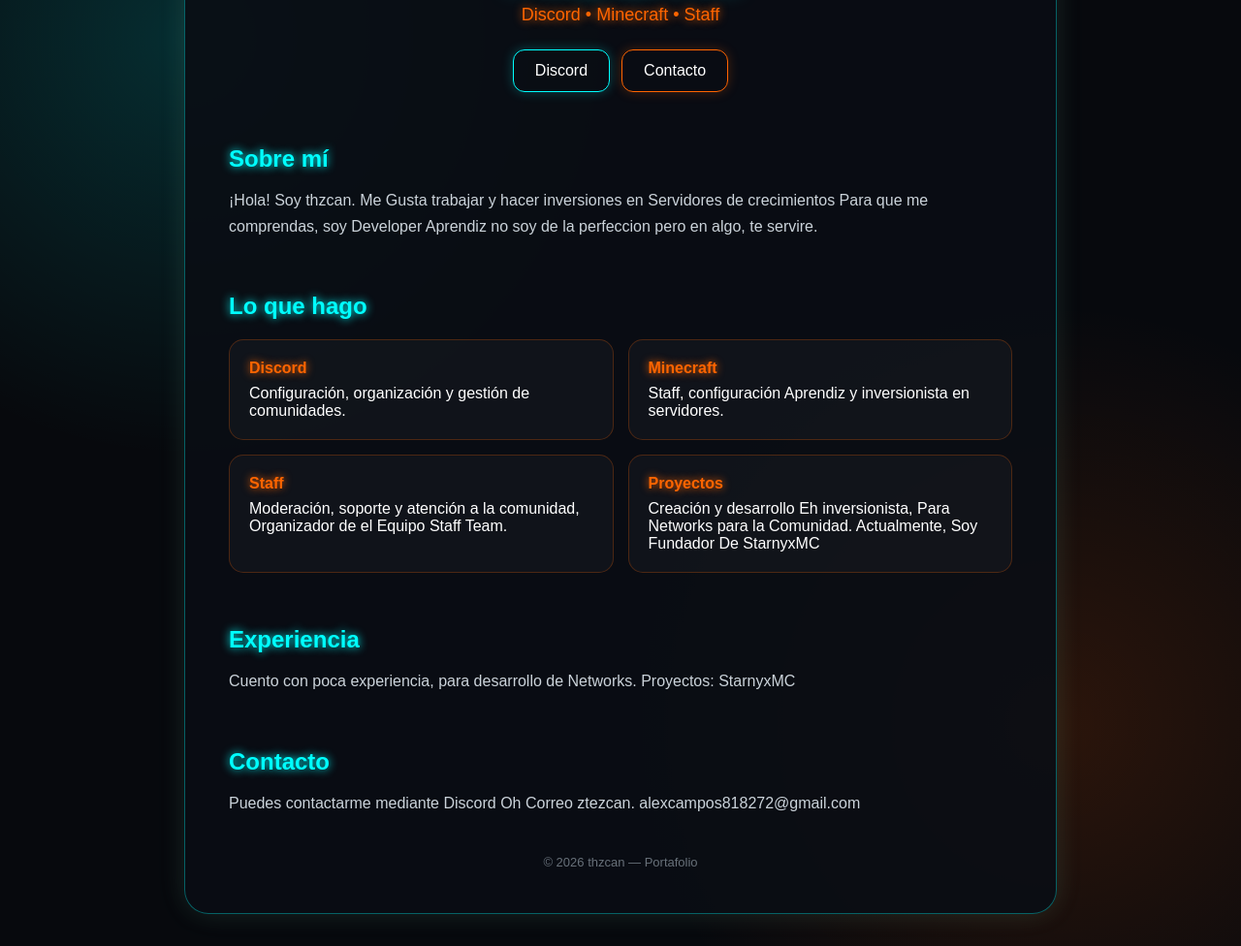
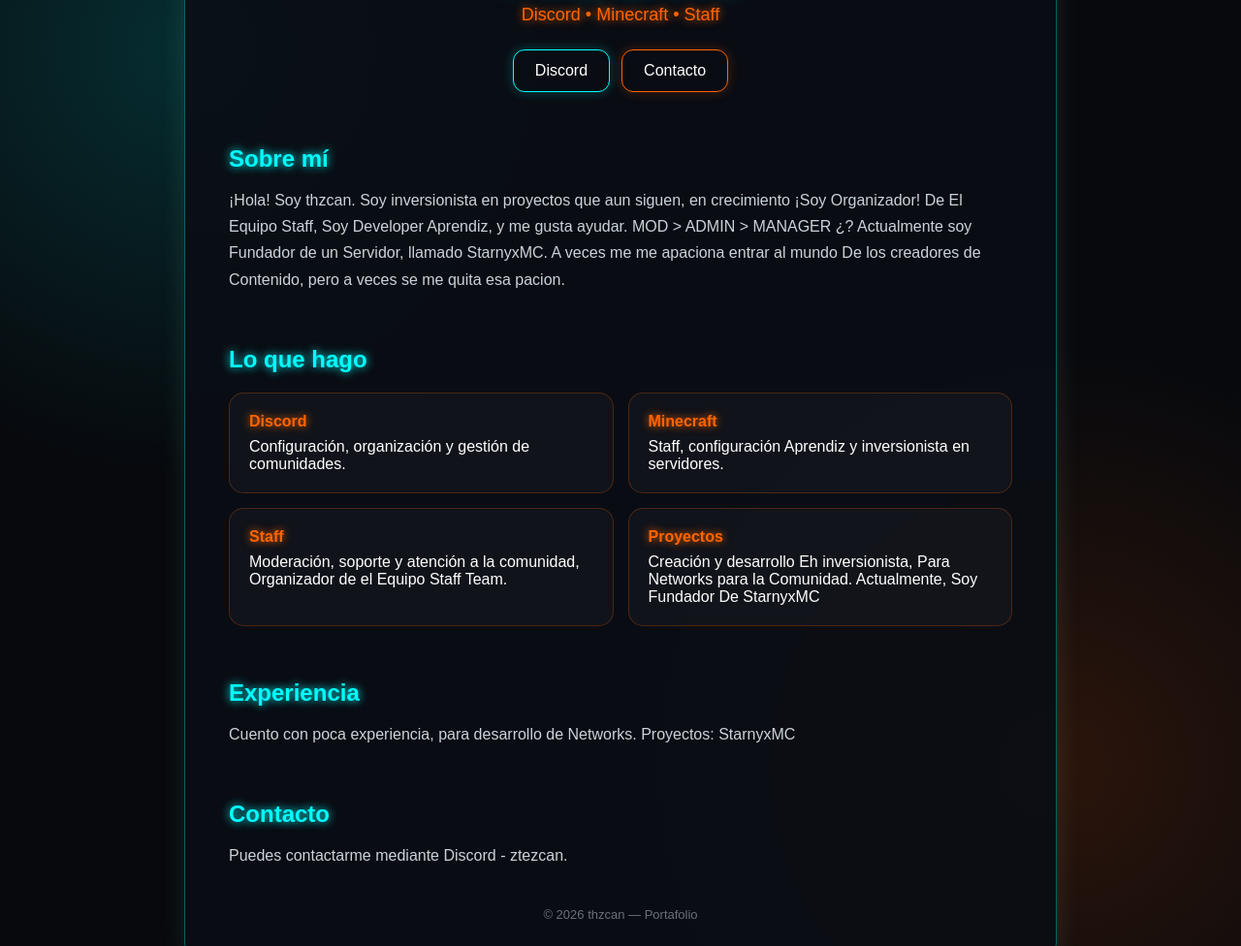
Before and after one commit to alexcampos818272-bot/thzcan, a plain HTML site: page index.html in a window 1280 px wide. Shown: the part 197-1173 px from the top of the page at 97% size. Drawn offline with Linux system fonts and the light colour scheme.

Commit message:
Change profile image and update bio content
Updated profile image source and modified personal introduction.

```diff
--- a/index.html
+++ b/index.html
@@ -175,7 +175,7 @@
         <!-- TU FOTO -->
         <img
           class="avatar"
-          src="img/perfil.png"
+          src="Sans_titre5.png"
           alt="Foto de perfil"
         >
 
@@ -211,9 +211,15 @@
         <h2>Sobre mí</h2>
 
         <p>
-          ¡Hola! Soy thzcan. Me Gusta trabajar y hacer inversiones en Servidores de crecimientos
-          Para que me comprendas, soy Developer Aprendiz no soy de la perfeccion pero en algo,
-          te servire.
+          ¡Hola! Soy thzcan. Soy inversionista en proyectos que aun siguen, en crecimiento
+          ¡Soy Organizador! De El Equipo Staff, Soy Developer Aprendiz, y me gusta ayudar.
+
+          MOD > ADMIN > MANAGER ¿?
+
+          Actualmente soy Fundador de un Servidor, llamado StarnyxMC.
+
+          A veces me me apaciona entrar al mundo
+          De los creadores de Contenido, pero a veces se me quita esa pacion.
         </p>
 
       </section>
@@ -274,10 +280,7 @@
         <h2>Contacto</h2>
 
         <p>
-          Puedes contactarme mediante Discord Oh Correo
-
-          ztezcan.
-          alexcampos818272@gmail.com
+          Puedes contactarme mediante Discord - ztezcan.
 
         </p>
 
```
